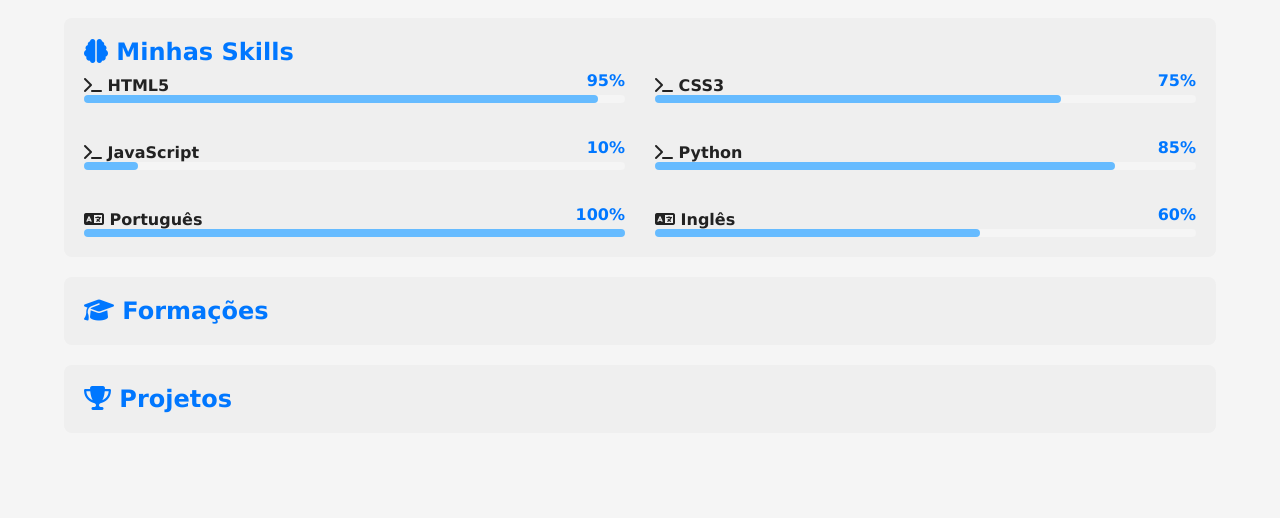
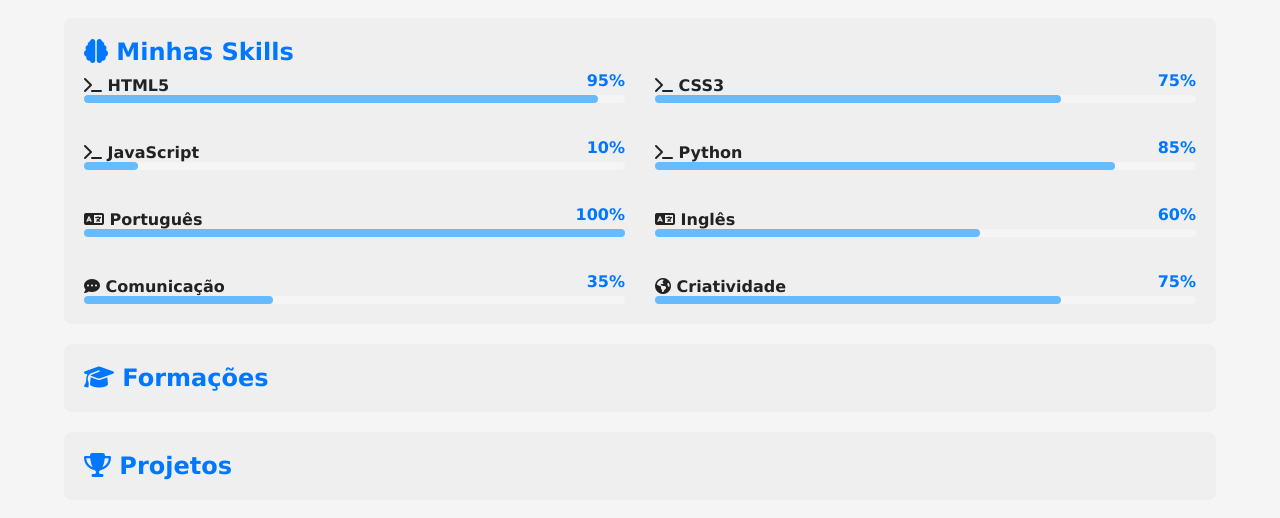
Before and after one commit to flameastro/projeto-portfolio, a plain HTML site: page index.html in a window 1280 px wide. Shown: the part 290-808 px from the top of the page. Drawn offline with Linux system fonts and the light colour scheme.

Commit message:
Adicionei mais skills

```diff
--- a/index.html
+++ b/index.html
@@ -29,9 +29,9 @@
             <h1>Gabriel Goulart</h1>
             <p>Aprendiz na Web 🌐 <br> Sempre aprendendo mais a fundo sobre a rede mundial de computadores! <br> Mergulhando em projetos práticos e divertidos que realmente ensinam 📖</p>
             <div id="social">
-                <a href="https://github.com/flameastro" target="_blank"><i class="fa-brands fa-github"></i></a>
-                <a href="https://youtube.com/@FlameAstroSec" target="_blank"><i class="fa-brands fa-youtube"></i></a>
-                <a href="mailto:flame77ofc@gmail.com" target="_blank"><i class="fa-solid fa-envelope"></i></a>
+                <a href="https://github.com/flameastro" target="_blank" title="Meu GitHub"><i class="fa-brands fa-github"></i></a>
+                <a href="https://youtube.com/@FlameAstroSec" target="_blank" title="Meu Canal do YouTube"><i class="fa-brands fa-youtube"></i></a>
+                <a href="mailto:flame77ofc@gmail.com" target="_blank" title="Meu email de contato"><i class="fa-solid fa-envelope"></i></a>
             </div>
         </section>
 
@@ -105,6 +105,28 @@
                             <div class="progresso" style="width: 60%;"></div>
                         </div>
                     </div>
+
+                    <div class="item">
+                        <div class="info">
+                            <span class="nome"><i class="fa-solid fa-comment-dots"></i> Comunicação</span>
+                            <span class="porcent">35%</span>
+                        </div>
+
+                        <div class="barra">
+                            <div class="progresso" style="width: 35%;"></div>
+                        </div>
+                    </div>
+
+                    <div class="item">
+                        <div class="info">
+                            <span class="nome"><i class="fa-solid fa-earth-americas"></i> Criatividade</span>
+                            <span class="porcent">75%</span>
+                        </div>
+
+                        <div class="barra">
+                            <div class="progresso" style="width: 75%;"></div>
+                        </div>
+                    </div>
                 </div>
             </article>
 
```
